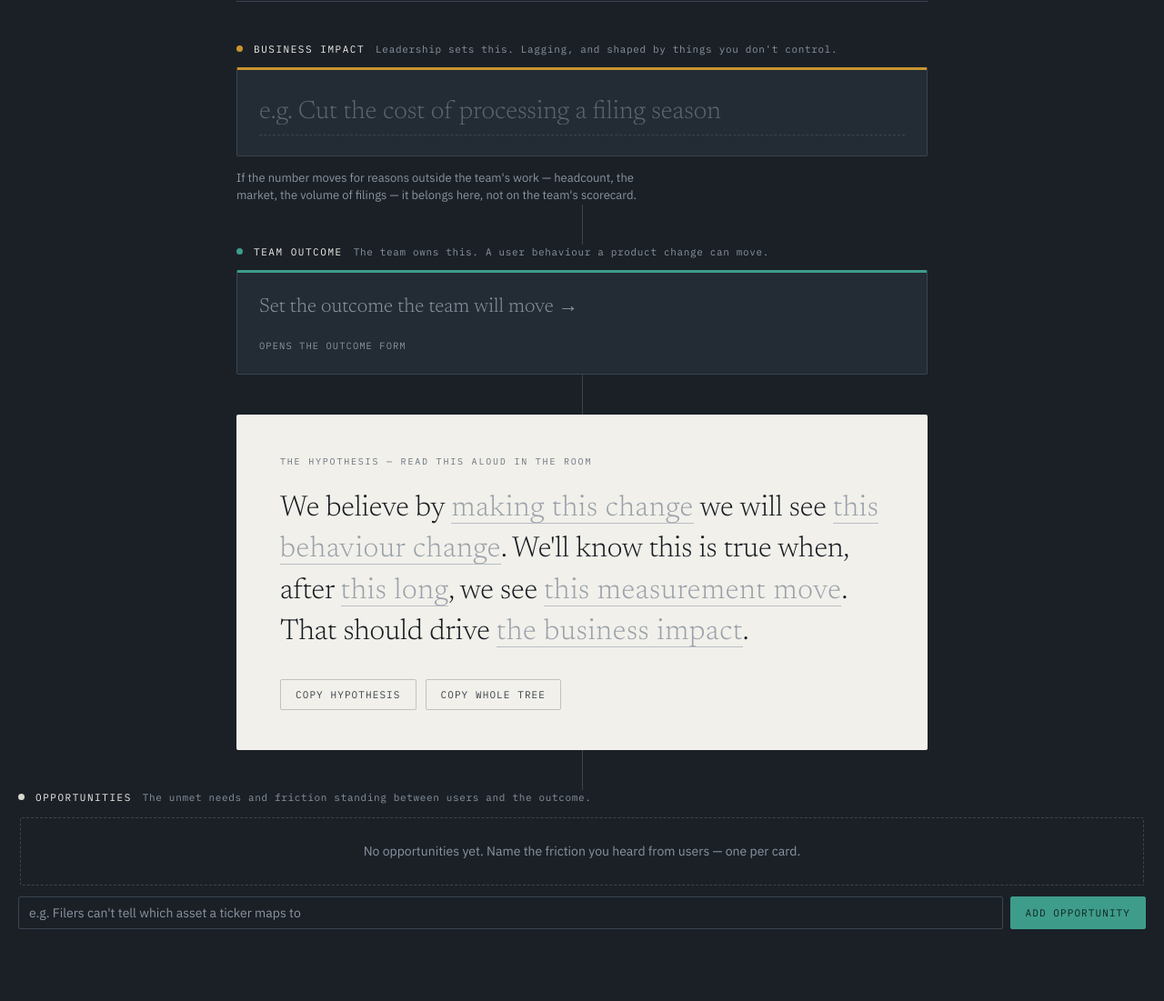
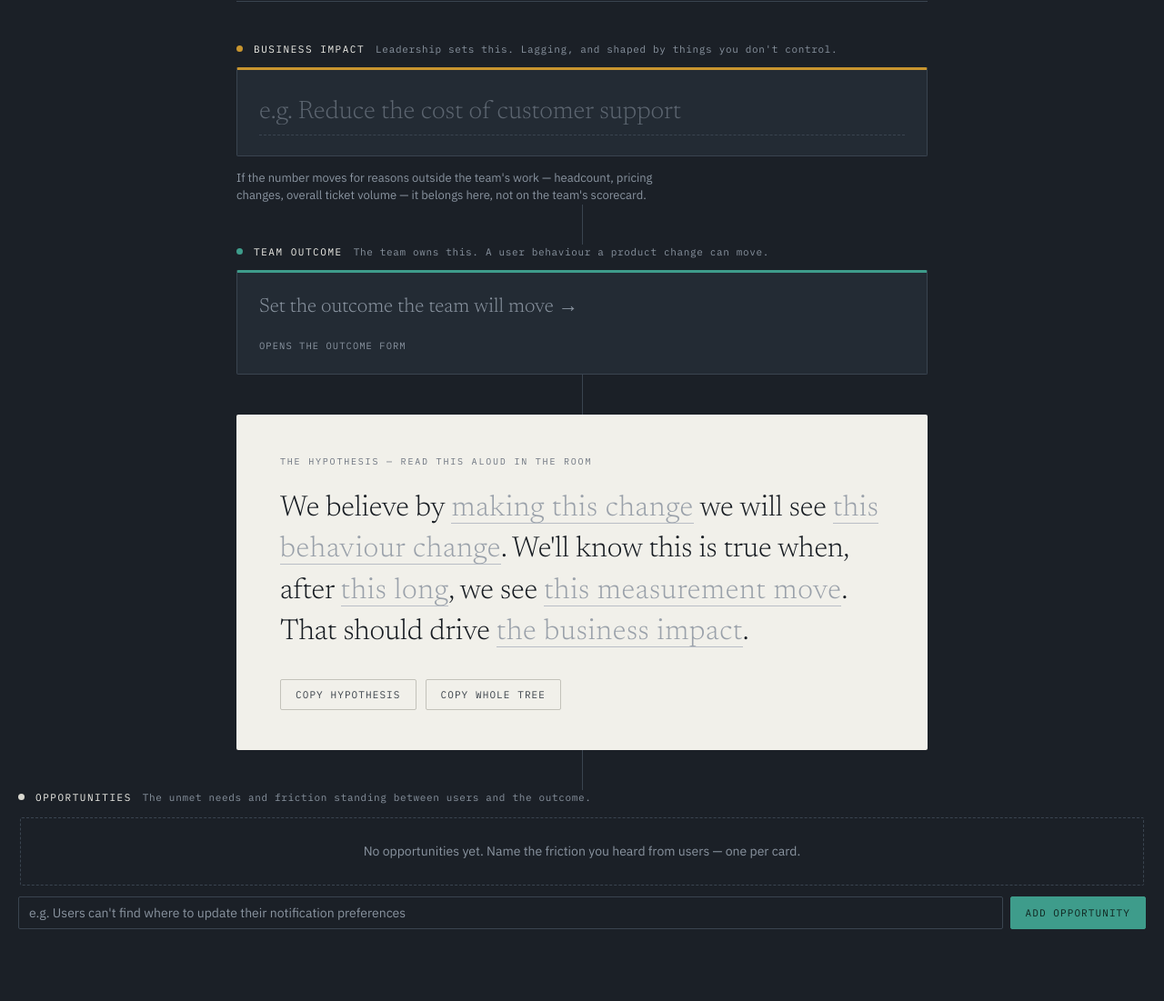
Before and after one commit to bvalachovic/bvalachovic.github.io, a Jekyll site: the page opportunity-solution-tree.html, which Jekyll copies as it is, in a window 1280 px wide. Shown: the part 404-1505 px from the top of the page at 91% size. Built offline with Jekyll 4.4.1, drawn with Linux system fonts in a browser that asks for light colours.

Commit message:
Use generic support/product examples in hypothesis builder
Replace the filing-season and stock-ticker specific placeholder text
with a domain-neutral customer-support example so the tool doesn't
assume a financial-services context.

```diff
--- a/opportunity-solution-tree.html
+++ b/opportunity-solution-tree.html
@@ -296,9 +296,9 @@ body{
     <p class="tier-label"><span class="dot impact"></span>Business impact<span class="owner">Leadership sets this. Lagging, and shaped by things you don't control.</span></p>
     <div class="impact-plaque">
       <input id="impact" type="text" autocomplete="off"
-             placeholder="e.g. Cut the cost of processing a filing season">
+             placeholder="e.g. Reduce the cost of customer support">
     </div>
-    <p class="note">If the number moves for reasons outside the team's work — headcount, the market, the volume of filings — it belongs here, not on the team's scorecard.</p>
+    <p class="note">If the number moves for reasons outside the team's work — headcount, pricing changes, overall ticket volume — it belongs here, not on the team's scorecard.</p>
   </section>
 
   <!-- 2. OUTCOME -->
@@ -338,22 +338,22 @@ body{
     <h2 id="modalTitle">Define the outcome</h2>
     <p class="lede">Four answers. Each one drops straight into the hypothesis above.</p>
 
-    <p class="guardrail"><strong>Before you write it:</strong> a team outcome is a change in what people <em>do</em> that your product change can cause. Fewer wrong tickers picked. Fewer questions submitted. If it only moves once a dozen other things line up, it's a business impact — put it at the top of the tree instead.</p>
+    <p class="guardrail"><strong>Before you write it:</strong> a team outcome is a change in what people <em>do</em> that your product change can cause. Fewer support tickets opened. Fewer repeat contacts on the same issue. If it only moves once a dozen other things line up, it's a business impact — put it at the top of the tree instead.</p>
 
     <div class="field">
       <label for="fOutput">Output <span class="help">The change you'll actually make. Finish the phrase “We believe by…”</span></label>
-      <input id="fOutput" type="text" autocomplete="off" placeholder="simplifying the asset entry form">
+      <input id="fOutput" type="text" autocomplete="off" placeholder="adding inline guidance to the account settings page">
     </div>
 
     <div class="field">
       <label for="fOutcome">Outcome <span class="help">The behaviour that shifts as a result. Finish “…we will see…”</span></label>
-      <input id="fOutcome" type="text" autocomplete="off" placeholder="fewer incorrect stock symbols submitted to Ethics">
+      <input id="fOutcome" type="text" autocomplete="off" placeholder="fewer support tickets about account settings">
     </div>
 
     <div class="two-up">
       <div class="field">
         <label for="fMeasure">Measurement <span class="help">Baseline and target, in one line.</span></label>
-        <input id="fMeasure" type="text" autocomplete="off" placeholder="a 50% drop in questions about the form">
+        <input id="fMeasure" type="text" autocomplete="off" placeholder="a 30% drop in settings-related tickets">
       </div>
       <div class="field">
         <label for="fWindow">Time window <span class="help">How long before you read the result.</span></label>
```
Also changed, not shown: other parts of opportunity-solution-tree.html (+1 -1 lines).
